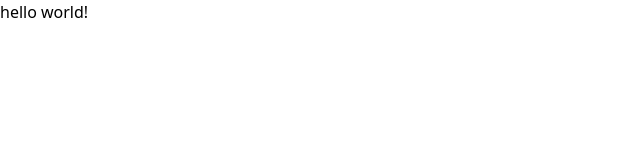
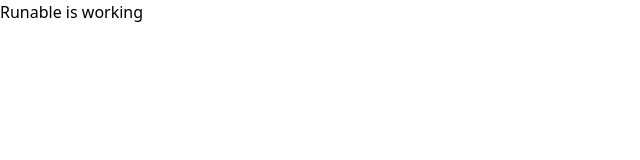
Before and after one commit to runablehq/sandbox-website-template, a React (Vite) app: page / in a window 1280 px wide. Shown: the top 160 px of the page, without its empty margins (0-640 px from the left). Built offline with nearby package versions, Linux system fonts and the light colour scheme.

Commit message:
feat: add vite plugin

```diff
--- a/index.html
+++ b/index.html
@@ -4,7 +4,7 @@
 		<meta charset="UTF-8" />
 		<link rel="icon" type="image/svg+xml" href="/vite.svg" />
 		<meta name="viewport" content="width=device-width, initial-scale=1.0" />
-		<title>Vite + React + TS</title>
+		<title>Runable</title>
 	</head>
 
 	<body>
--- a/package.json
+++ b/package.json
@@ -10,6 +10,7 @@
 	"devDependencies": {
 		"@cloudflare/vite-plugin": "1.7.5",
 		"@eslint/js": "9.29.0",
+		"@runablehq/vite-editor-plugin": "latest",
 		"@tailwindcss/vite": "^4.1.17",
 		"@types/node": "^24.0.4",
 		"@types/react": "19.0.10",
--- a/src/web/app.tsx
+++ b/src/web/app.tsx
@@ -1,5 +1,5 @@
 function App() {
-	return (<div>hello world!</div>);
+	return (<div>Runable is working</div>);
 }
 
 export default App;
--- a/vite.config.ts
+++ b/vite.config.ts
@@ -2,7 +2,8 @@ import { defineConfig } from "vite";
 import react from "@vitejs/plugin-react";
 import { cloudflare } from "@cloudflare/vite-plugin";
 import tailwind from "@tailwindcss/vite"
+import visualPlugin from "@runablehq/vite-editor-plugin"
 
 export default defineConfig({
-	plugins: [react(), cloudflare(), tailwind()],
+	plugins: [react(), visualPlugin(), cloudflare(), tailwind()],
 });
```
Also changed, not shown: 2 other files (tests, documents, lock files or other folders).
